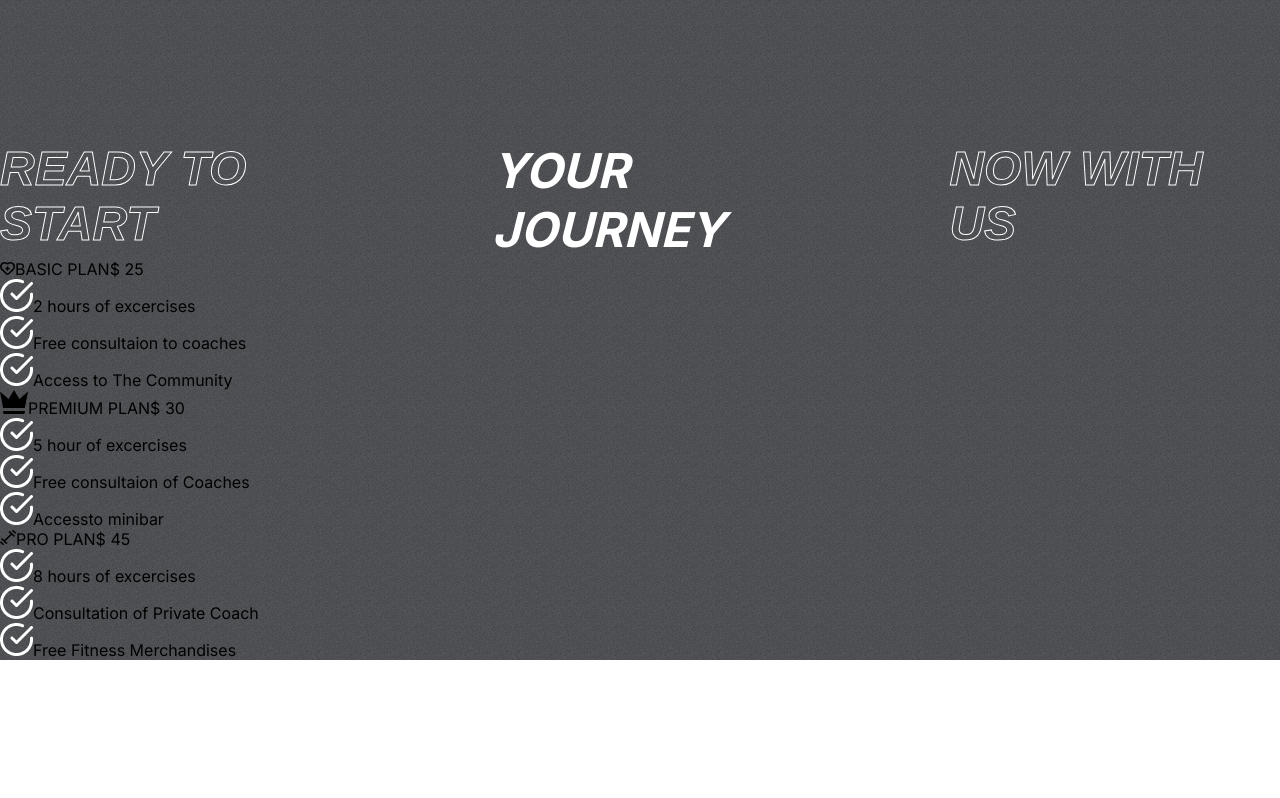
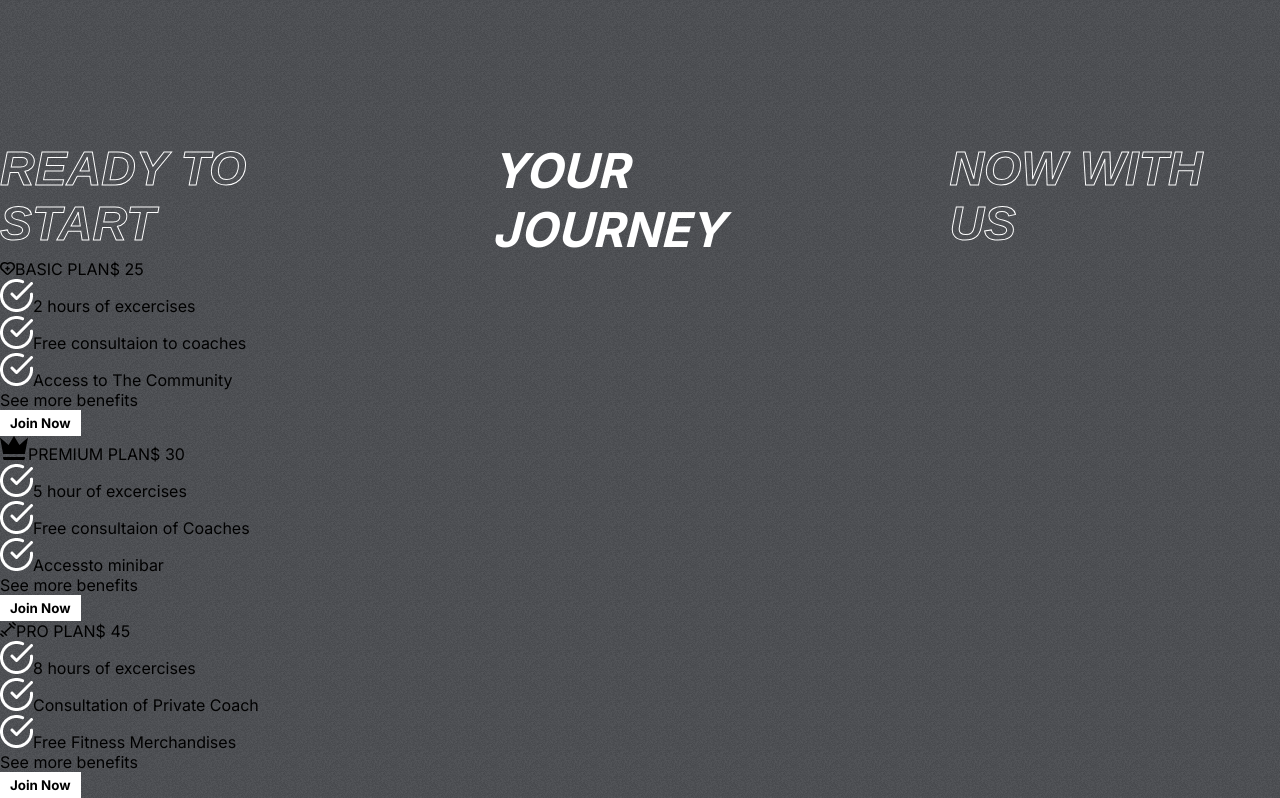
Before and after one commit to Sisanda0/Sisanda0, a React (Create React App) app in the folder Downloads/FitClub-Starter-d82a075a4e478e1ece2ecbc6aae57d7eeb496dbf/: page / in a window 1280 px wide. Shown: the part 1734-2532 px from the top of the page. Before the commit the page ends 2394 px from the top, so only its background shows below. Built offline with nearby package versions, Linux system fonts and the light colour scheme.

Commit message:
Added join

```diff
--- a/Downloads/FitClub-Starter-d82a075a4e478e1ece2ecbc6aae57d7eeb496dbf/src/components/Plans/Plans.jsx
+++ b/Downloads/FitClub-Starter-d82a075a4e478e1ece2ecbc6aae57d7eeb496dbf/src/components/Plans/Plans.jsx
@@ -28,6 +28,10 @@ const Plans =()=>{
                                 </div>
                             ))}
                             </div>
+
+                            <div><span>See more benefits </span>
+                            </div>
+                            <button className="btn">Join Now</button>
                         </div>
                 ))}
 
```
